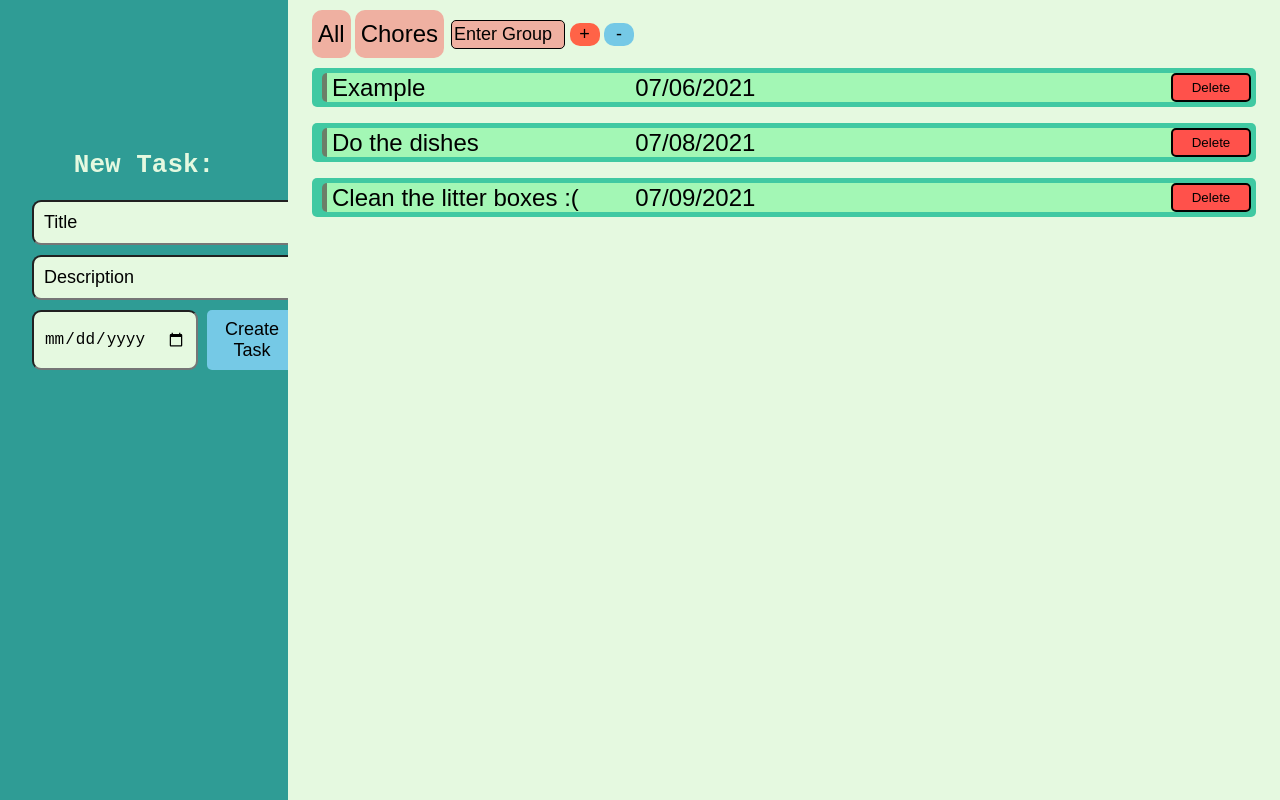
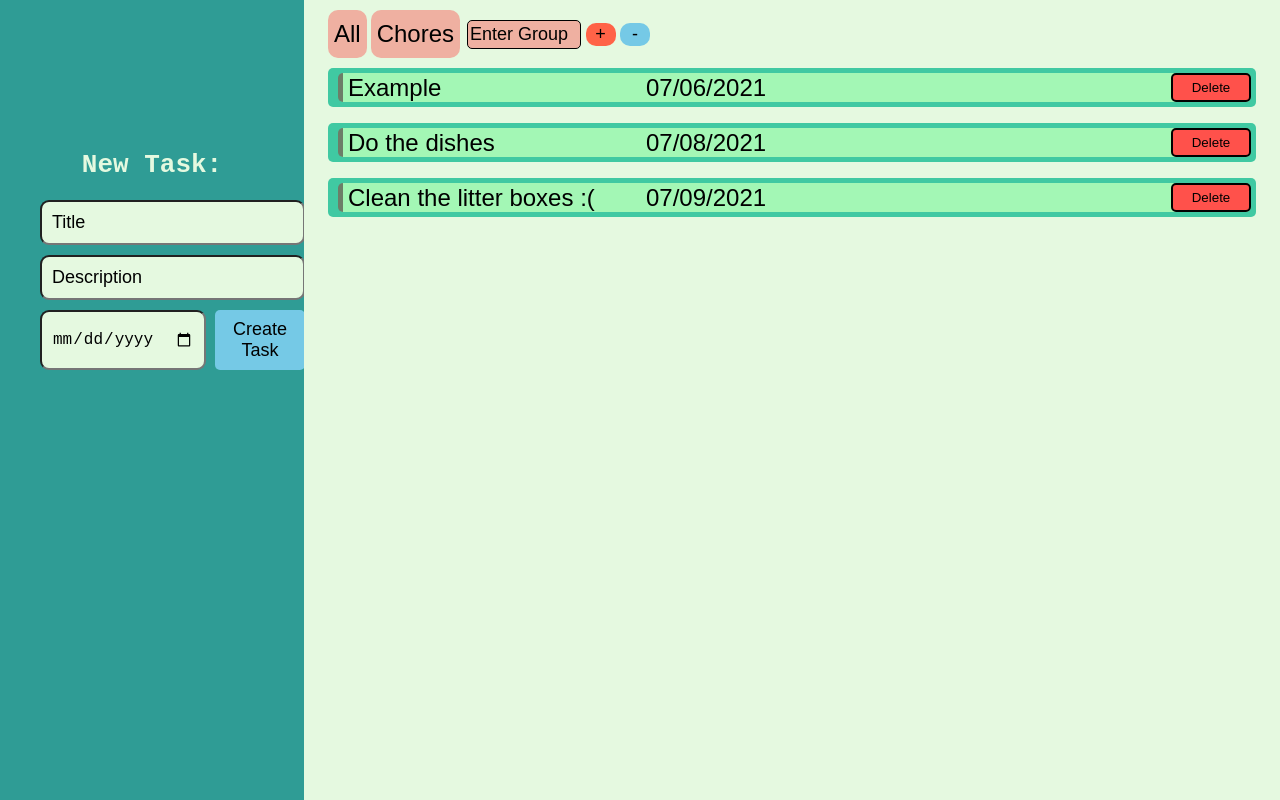
Before and after one commit to cmstiver/productivity-list, a plain HTML site: page index.html in a window 1280 px wide. Drawn offline with Linux system fonts and the light colour scheme.

Commit message:
i have no idea

```diff
--- a/style.css
+++ b/style.css
@@ -4,7 +4,7 @@ body {
 }
 #sidenav {
     height: 100%;
-    width: 18em;
+    width: 19em;
     position: fixed;
     top: 0;
     left: 0;
@@ -49,7 +49,7 @@ body {
 #groups {
     display: flex;
     flex-direction: row;
-    margin-left: 19em;
+    margin-left: 20em;
     margin-top: 10px;
     margin-bottom: 10px;
     align-items: center;
@@ -111,7 +111,7 @@ h1 {
     display: flex;
     margin-right: 1em;
     flex-direction: column;
-    margin-left: 19em;
+    margin-left: 20em;
 }
 .task {
     border-radius: 5px;
```
